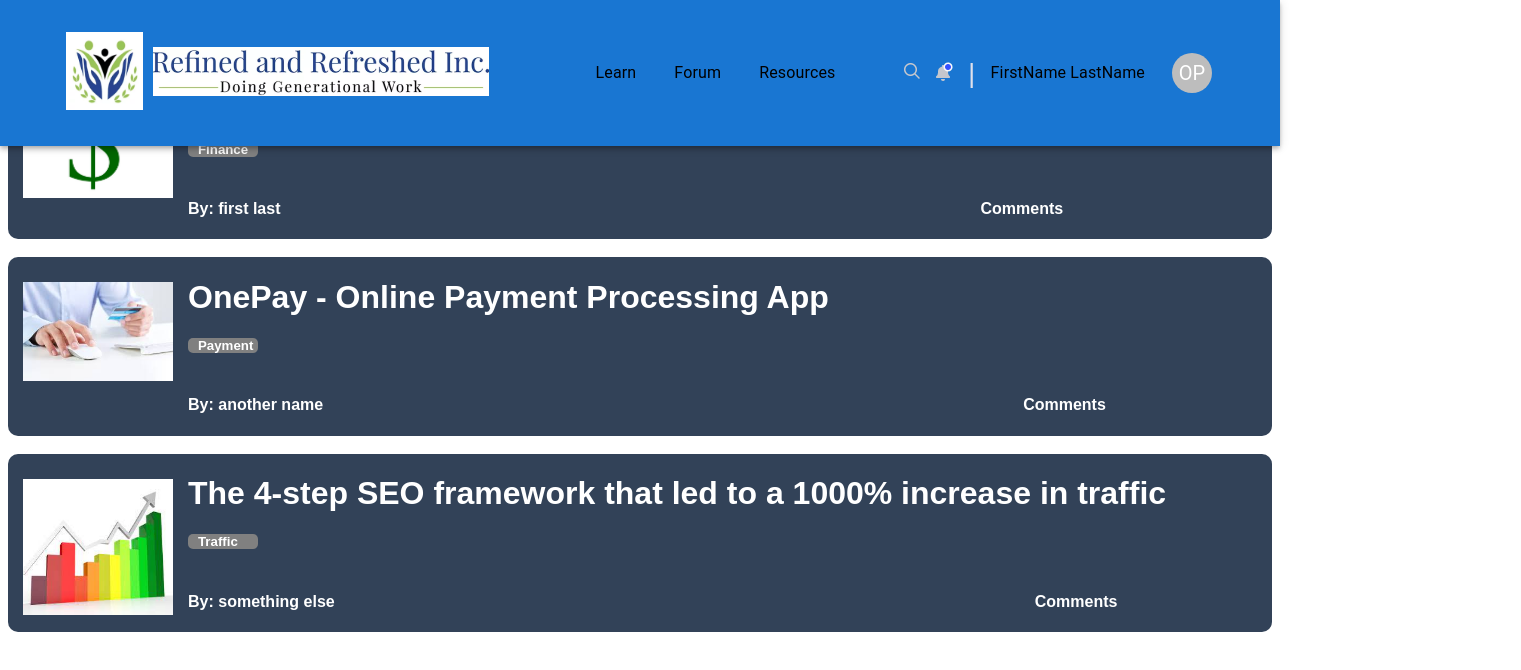
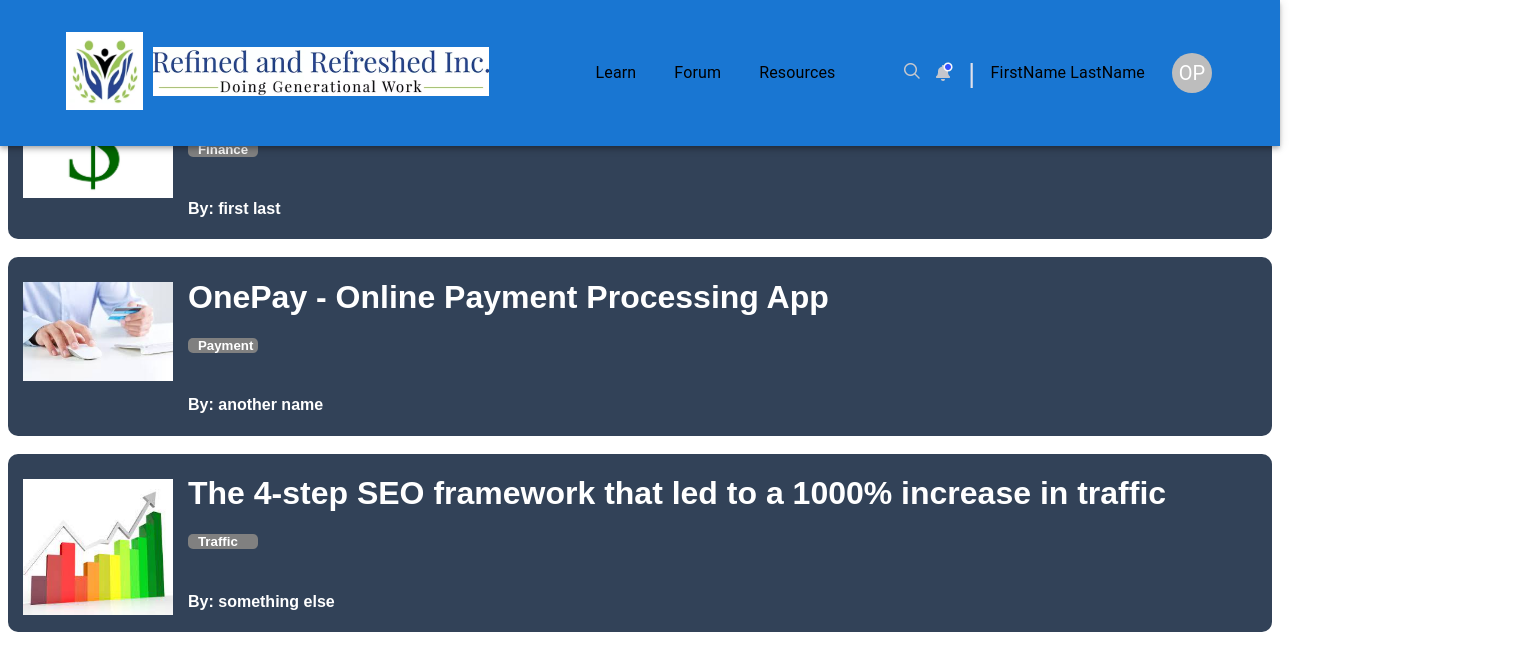
Before and after one commit to gagank02/legacy-builders-portal, a Next.js app in the folder client/: page /community in a window 1280 px wide. Shown: the top 670 px of the page, 1521 px wide, since content can reach past the window. Built offline with nearby package versions, Linux system fonts and the light colour scheme.

Commit message:
Css changes to the community page

```diff
--- a/client/components/community.css
+++ b/client/components/community.css
@@ -27,7 +27,10 @@
 
 
 .CommunityPost .info .bottom .comments{
-    padding-left: 700px;
+    position: absolute;
+    float: right;
+    padding-left: 1250px;
+    text-decoration: underline;
 }
 
 .CreateBar{
@@ -44,3 +47,7 @@
     display: inline-flex;
     padding-top: 5px;
 }
+
+.CreateBar .textField{
+    width: 300px;
+}
--- a/client/pages/community.js
+++ b/client/pages/community.js
@@ -38,9 +38,9 @@
     <>
     <div className='CreateBar'>
       <form>
-        <input type="text" placeholder='Placeholder'></input>
+        <input className='textField' type="text" placeholder="Share what's on you mind..."></input>
         <div className='button'>
-          <input type='submit'></input>
+          <input type='submit' value='Create'></input>
         </div>
       </form>
     </div>
```
